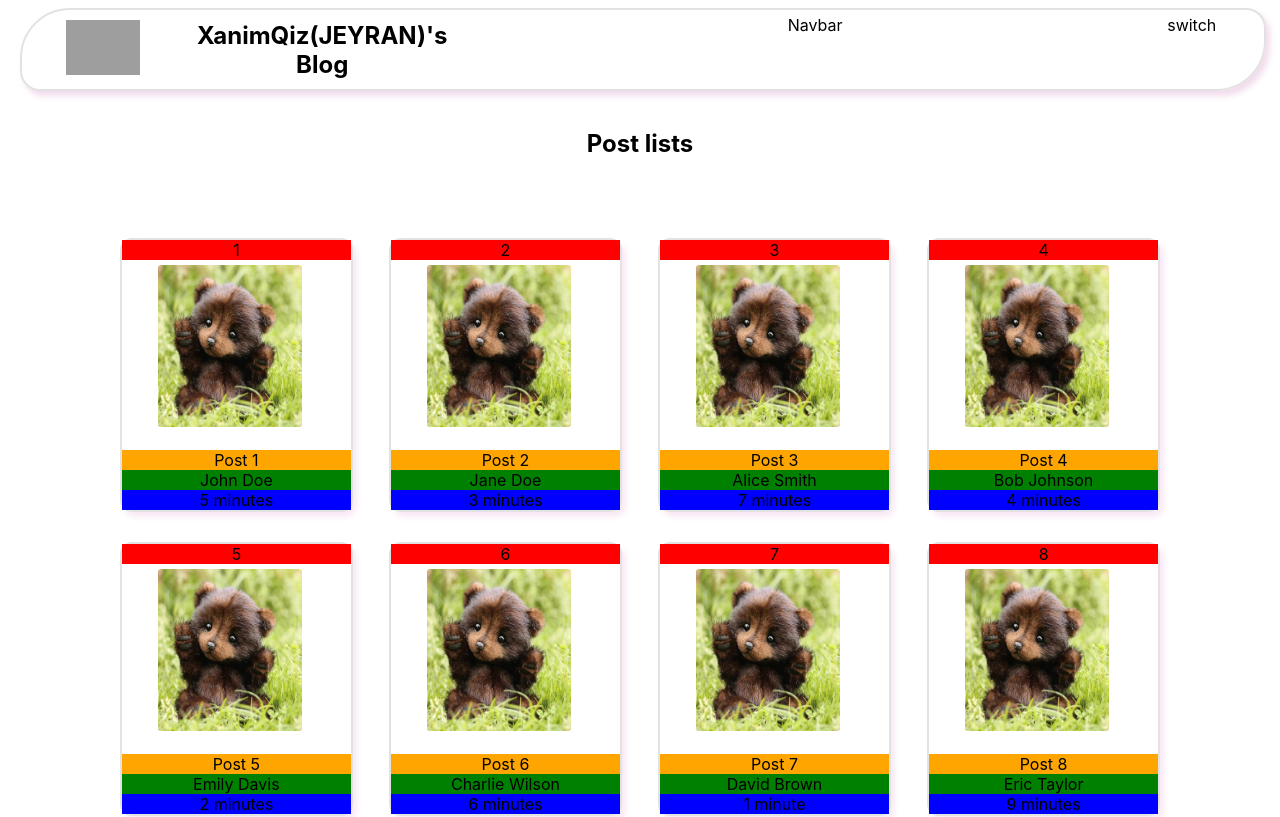
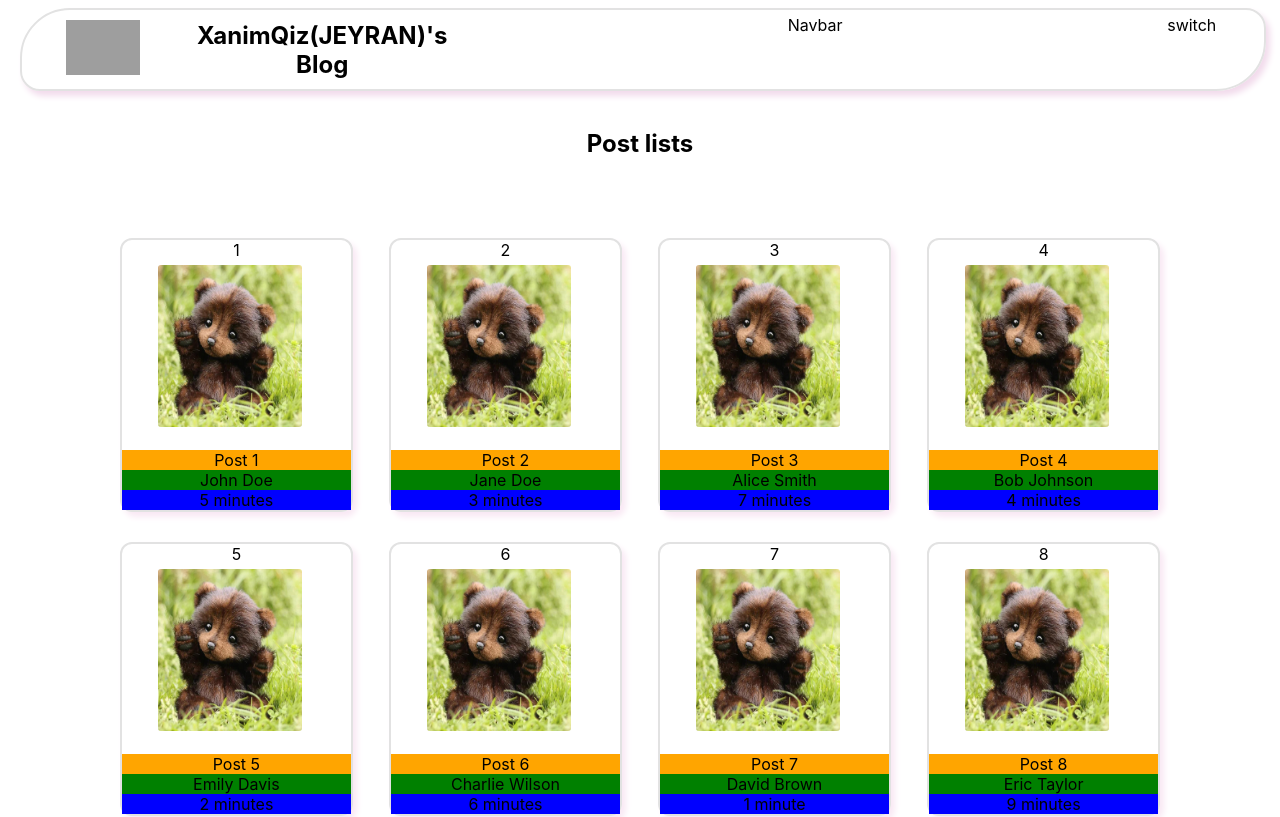
Before and after one commit to zahraRostami1999/blog-app, a React (Create React App) app: page / in a window 1280 px wide. Shown: the top 817 px of the page. Built offline with nearby package versions, Linux system fonts and the light colour scheme; grey boxes are pictures that could not be loaded.

Commit message:
add postBadge class to Post styles

```diff
--- a/src/Components/post/post.module.css
+++ b/src/Components/post/post.module.css
@@ -6,7 +6,7 @@
     margin-top: 30px;
 }
 
-.postId{
+.postBadge{
     background-color: red;
 }
 
```
